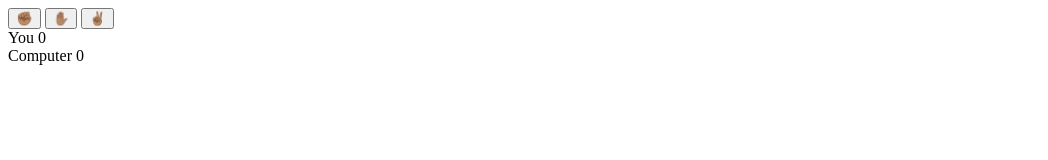
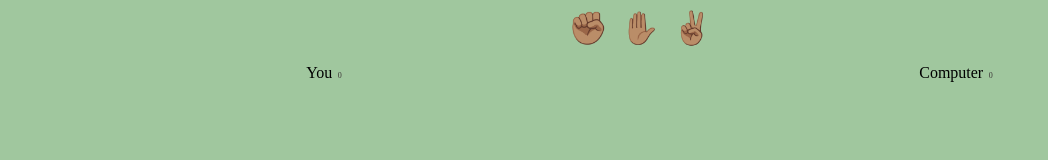
Before and after one commit to Agnekrik/Game1, a plain HTML site: page index.html in a window 1280 px wide. Shown: the whole page, without its empty margins (0-1048 px from the left). Drawn offline with Linux system fonts and the light colour scheme.

Commit message:
2 commit

```diff
--- a/index.html
+++ b/index.html
@@ -5,12 +5,14 @@
     <meta http-equiv="X-UA-Compatible" content="IE=edge">
     <meta name="viewport" content="width=device-width, initial-scale=1.0">
     <title>Document</title>
+    <link rel="stylesheet" href="styles.css">
+    <script src="script.js" defer></script>
 </head>
 <body>
 <div class="selections">
-    <button class="selection">✊🏽</button>
-    <button class="selection">✋🏽</button>
-    <button class="selection">✌🏽</button>
+    <button class="selection" data-selection="rock">✊🏽</button>
+    <button class="selection" data-selection="paper">✋🏽</button>
+    <button class="selection" data-selection="scissors">✌🏽</button>
 </div>
 <div class="results">
     <div>
--- a/styles.css
+++ b/styles.css
@@ -1,5 +1,5 @@
 body {
-    background-color: #CCC;
+    background-color: rgb(160, 199, 158);
   }
 
   .selections {
@@ -32,7 +32,7 @@ body {
   .result-score {
     margin-left: .1rem;
     font-size: .5rem;
-    color: #333;
+    color: rgb(59, 54, 54);
   }
 
   .result-selection {
```
